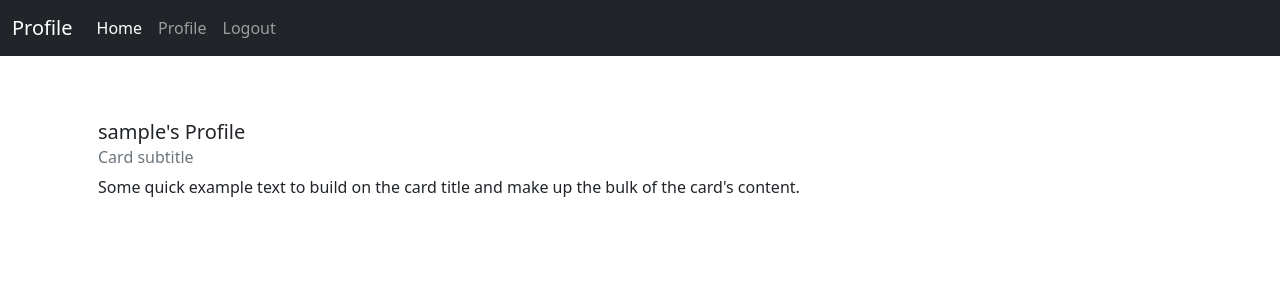
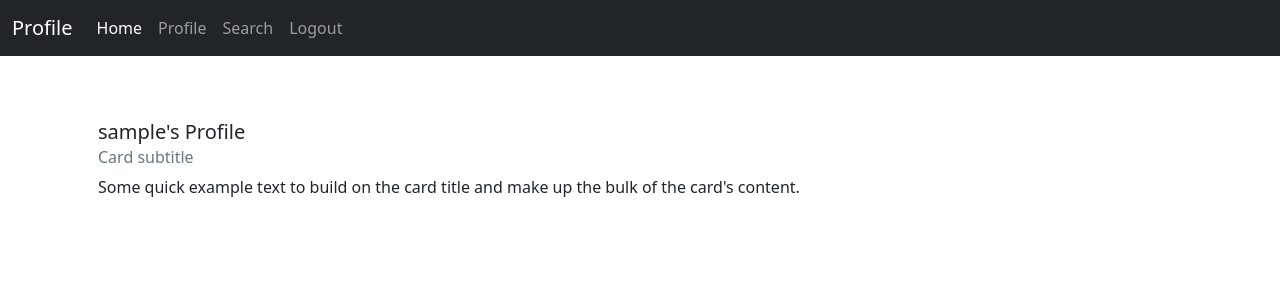
Before and after one commit to AvexBG/login-test, a Node server app: page /profile in a window 1280 px wide. Shown: the top 300 px of the page. Run offline with Node 20, Linux system fonts and the light colour scheme; the visitor is signed in with stand-in values (Sample User, id 1).

Commit message:
Getting ready to add search feature

```diff
--- a/views/index.ejs
+++ b/views/index.ejs
@@ -21,6 +21,7 @@
               </li>
               <%if (status == "loggedIn"){%>
                 <li class="nav-item"><a class="nav-link" href="/profile">Profile</a></li>
+                <li class="nav-item"><a class="nav-link" href="#">Search</a></li>
                 <li class="nav-item"><a class="nav-link" href="/logout">Logout</a></li>
                 <%}else{%>
                   <li class="nav-item"><a class="nav-link" href="/register">Register</a></li>
--- a/views/profile.ejs
+++ b/views/profile.ejs
@@ -21,6 +21,7 @@
               </li>
               <%if (status == "loggedIn"){%>
                 <li class="nav-item"><a class="nav-link" href="/profile">Profile</a></li>
+                <li class="nav-item"><a class="nav-link" href="#">Search</a></li>
                 <li class="nav-item"><a class="nav-link" href="/logout">Logout</a></li>
                 <%}else{%>
                   <li class="nav-item"><a class="nav-link" href="/register">Register</a></li>
```
